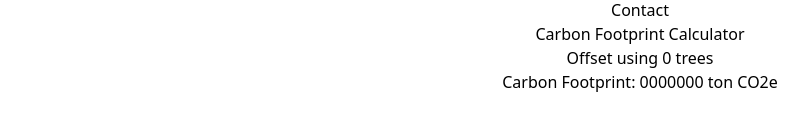
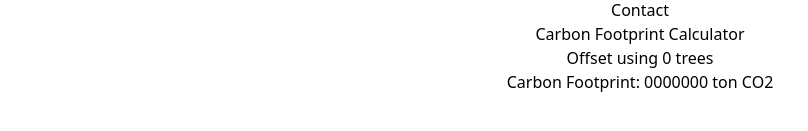
Before and after one commit to VinayakVispute/ClimateChangeHacks, a React (Vite) app in the folder Greenhacks/: page /EventForm in a window 1280 px wide. Both pictures are taken after a click on the button "Submit". Shown: the part 585-716 px from the top of the page, without its empty margins (0-808 px from the left). Built offline with nearby package versions, Linux system fonts and the light colour scheme.

Commit message:
Update CarbonFootprintCalculator.jsx

```diff
--- a/Greenhacks/src/Componets/CarbonFootprintCalculator.jsx
+++ b/Greenhacks/src/Componets/CarbonFootprintCalculator.jsx
@@ -278,18 +278,9 @@ console.log(typeof(carbonFootprint));
   return (
     <div>
       <h2>Carbon Footprint Calculator</h2>
-      {/* <p>NumResidents: {NumResidents}</p>
-      <p>LivingType: {LivingType}</p>
-      <p>HouseSize: {HouseSize}</p>
-      <p>cleanEnergy: {cleanEnergy}</p>
-      <p>Recycle: {Recycle}</p>
-      <p>DietType: {DietType}</p>
-      <p>     LongFlights:{LongFlights}</p>
-      <p> shortFlights:{shortFlights}</p>
-      <p>mediumFlights:{mediumFlights}</p>
-      <p>hotel: {hotel}</p> */}
+
       <p>Offset using {parseInt(carbonFootprint/0.07)} trees</p>
-      <p>Carbon Footprint: {carbonFootprint} ton CO2e</p>
+      <p>Carbon Footprint: {carbonFootprint} ton CO2</p>
     </div>
   );
 }
```
